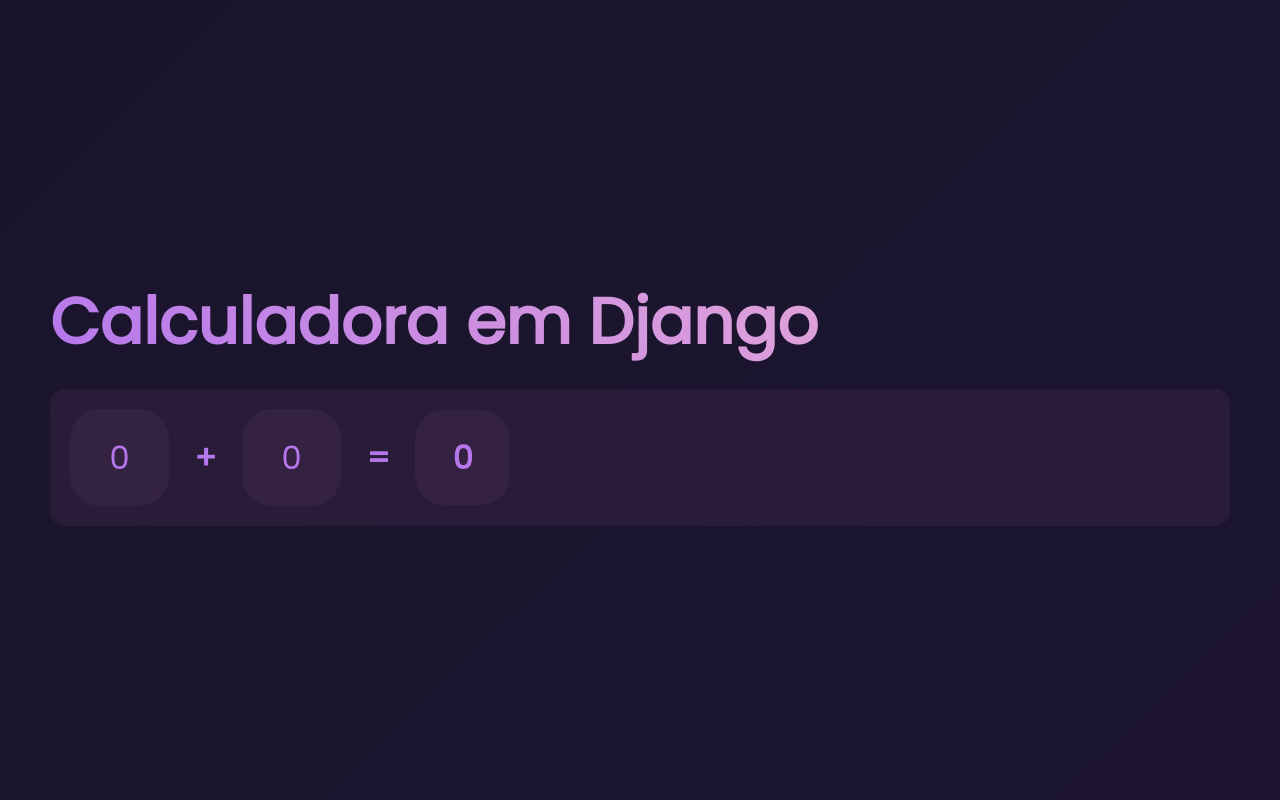
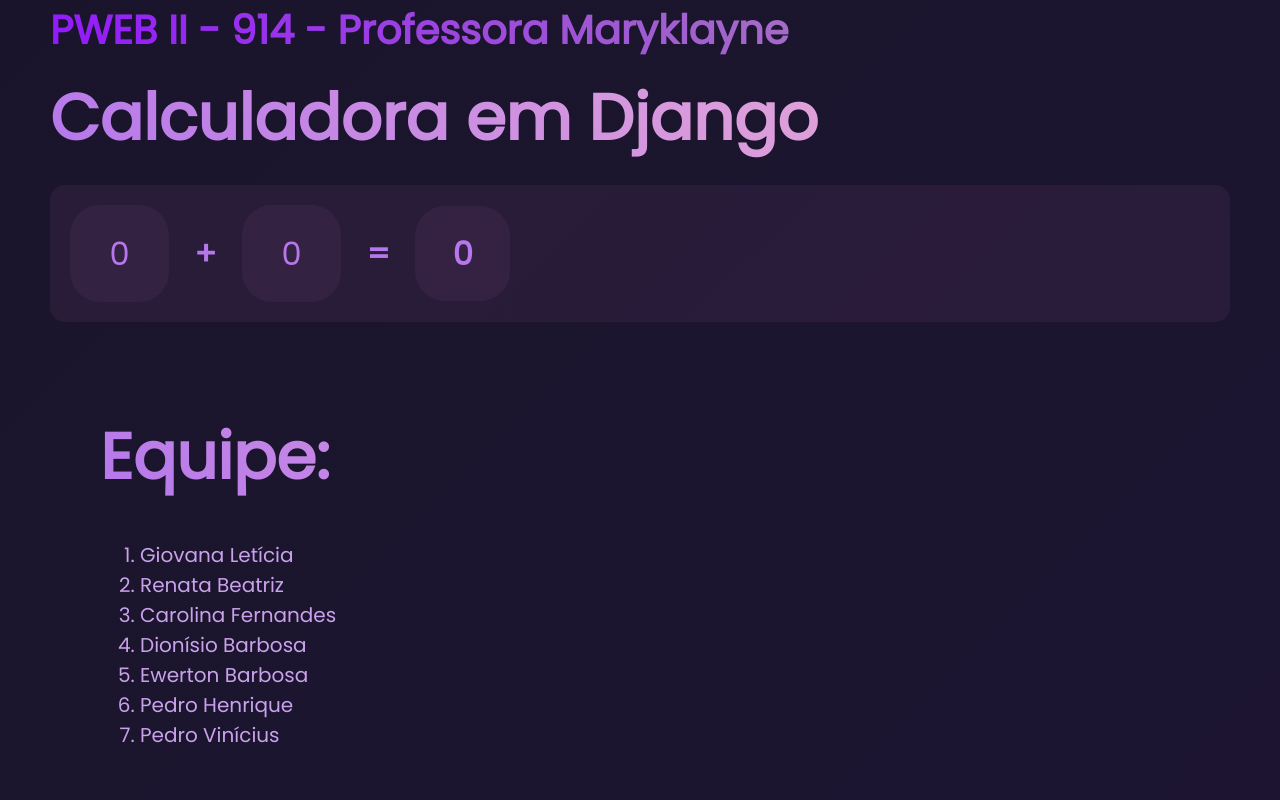
Before and after one commit to renatabfs/django-project, a Django app: page / in a window 1280 px wide. Run offline with Django 4.2, Linux system fonts and the light colour scheme.

Commit message:
Membros da equipe adicionados

```diff
--- a/API/templates/index.html
+++ b/API/templates/index.html
@@ -38,6 +38,20 @@
         padding-inline: 50px;
         justify-content: center;
         height: 100%;
+      }
+
+      #body {
+        font-size: 20px;
+        background-color: transparent;
+        color:#caa2ec;
+      }
+
+      #bodyheader {
+        font-size: 5vmin;
+        background: -webkit-linear-gradient(45deg, #9217fd, #af9fa5);
+        -webkit-background-clip: text;
+        -webkit-text-fill-color: transparent;
+        margin-bottom: 10px;
       }
 
       #header {
@@ -103,6 +117,7 @@
   </head>
   <body>
     <div class="container">
+      <h1 id="bodyheader">PWEB II - 914 - Professora Maryklayne</h1>
       <h1 id="header">Calculadora em Django</h1>
       <div class="calculadora">
         <div class="secondary">
@@ -117,6 +132,18 @@
           <h1 id="resultado">0</h1>
         </div>
       </div>
+      <div class="container">
+        <h2 id="header">Equipe:</h2>
+        <ol>
+        <li id = 'body'>Giovana Letícia </li>
+        <li id = 'body'>Renata Beatriz </li>
+        <li id = 'body'>Carolina Fernandes </li>
+        <li id = 'body'>Dionísio Barbosa </li>
+        <li id = 'body'>Ewerton Barbosa </li>
+        <li id = 'body'>Pedro Henrique </li>
+        <li id = 'body'>Pedro Vinícius </li>
+      </ol>
+
     </div>
 
     <script>
```
